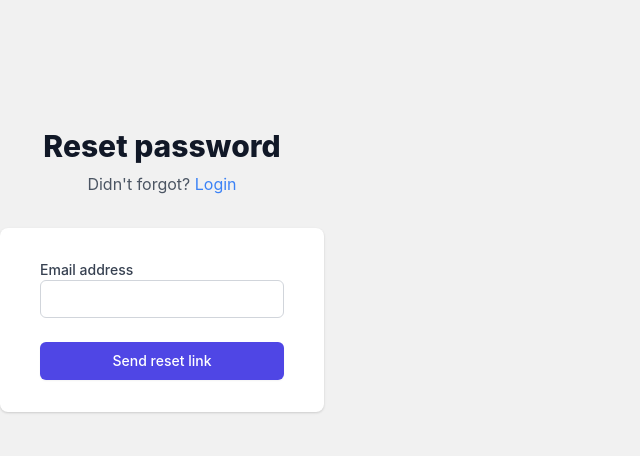
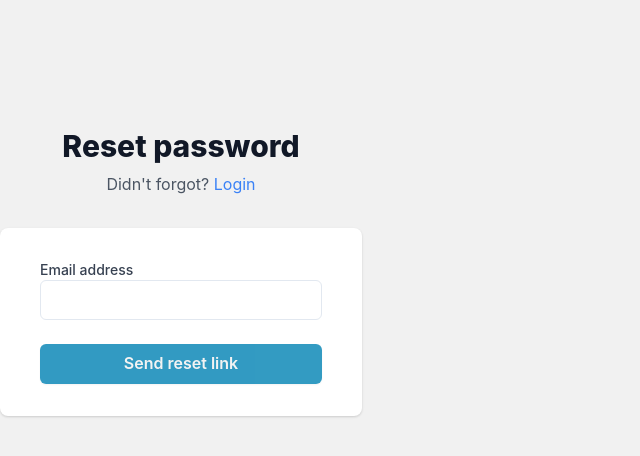
Before and after one commit to data-echo-dev/reports-FE, a Next.js app: page /reset-password in a window 1280 px wide. Shown: the top 456 px of the page, without its empty margins (0-640 px from the left). Built offline with nearby package versions, Linux system fonts and the light colour scheme; no server answers.

Commit message:
styling: auth pages

```diff
--- a/components/forms/ResetPasswordForm.tsx
+++ b/components/forms/ResetPasswordForm.tsx
@@ -1,6 +1,7 @@
 // @ts-nocheck
 import Router from 'next/router'
 import { useState } from 'react'
+import { Button, Input } from '@chakra-ui/react'
 import { useAuth } from '../../hooks/useAuth'
 
 const ResetPasswordForm: React.FC = () => {
@@ -32,22 +33,24 @@ const ResetPasswordForm: React.FC = () => {
       >
         Email address
       </label>
-      <input
+      <Input
         id="email"
-        className="block w-full px-3 py-2 placeholder-gray-400 transition duration-150 ease-in-out border border-gray-300 rounded-md appearance-none focus:outline-none focus:shadow-outline-blue focus:border-blue-300 sm:text-sm sm:leading-5"
         type="email"
         name="email"
         onChange={(e) => setEmail(e.target.value)}
       />
       <div className="mt-6">
         <span className="block w-full rounded-md shadow-sm">
-          <button
+          <Button
             type="button"
-            className="flex justify-center w-full px-4 py-2 text-sm font-medium text-white transition duration-150 ease-in-out bg-indigo-600 border border-transparent rounded-md hover:bg-indigo-500 focus:outline-none focus:border-indigo-700 focus:shadow-outline-indigo active:bg-indigo-700"
+            bgColor="primary.blue"
+            className="opacity-80 hover:text-primary-blue"
+            isFullWidth
+            color="primary.white"
             onClick={() => onSubmit({ email })}
           >
             Send reset link
-          </button>
+          </Button>
         </span>
       </div>{' '}
     </form>
```
